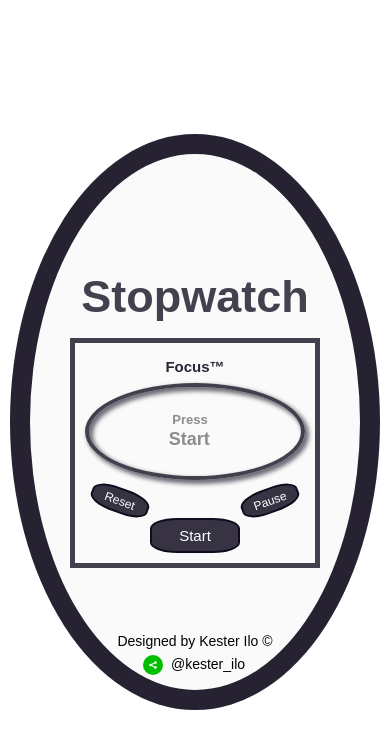
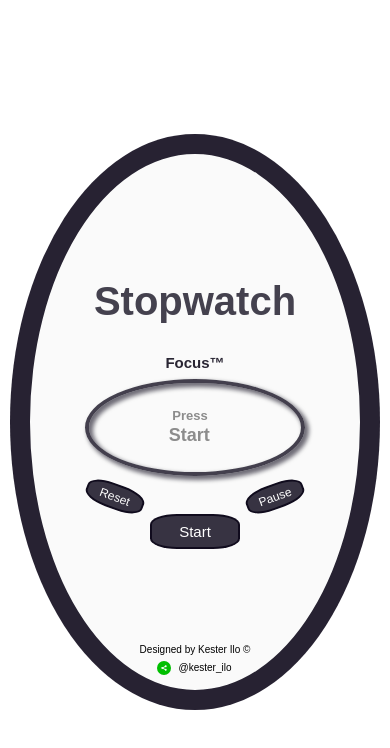
Before and after one commit to kesterilo/stopwatch-app, a React (Vite) app: page / in a window 390 px wide. Shown: the top 748 px of the page. Built offline with nearby package versions, Linux system fonts and the light colour scheme.

Commit message:
optimized the interface for mobile screens

```diff
--- a/src/App.css
+++ b/src/App.css
@@ -21,13 +21,11 @@
   position: relative;
   background-color: rgba(128, 128, 128, 0.041);
   flex-basis: 100%;
-  z-index: 2;
-  opacity: 1;
 }
 
 .counterCard {
   width: 250px;
-  border: 5px solid hsla(257, 90%, 4%, 0.746);
+  /* border: 5px solid hsla(257, 90%, 4%, 0.746); */
   margin: 10px 0;
   padding: 10px 10px 10px 10px;
 }
@@ -156,7 +154,7 @@
 }
 
 .footer {
-  font-size: 14px;
+  font-size: 10px;
   margin: 10px 0 0px 0;
   /* padding: 5px; */
   position: absolute;
@@ -170,19 +168,24 @@
 }
 
 
-@media (max-width: 430px) {
-
-}
-
 @media (max-width: 450px) {
   .container {
     max-height: 70%;
   }
+  .header {
+    font-size: 40px;
+  }
 }
 
 @media (max-width: 320px) {
+  .container {
+    max-height: 70%;
+  }
   .counterCard {
     border: 0;
+  }
+  .header {
+    font-size: 35px;
   }
 }
 
@@ -197,9 +200,3 @@
     max-height: 60%;
   }
 }
-
-@media (max-height: 440px) {
-  .container {
-    max-height: 50%;
-  }
-}
--- a/src/components/app/Footer.jsx
+++ b/src/components/app/Footer.jsx
@@ -9,7 +9,7 @@ const Footer = () => {
 			<SocialIcon
 				target="_blank"
 				className="footer-element"
-				style={{ width: '20px', height: '20px' }}
+				style={{ width: '14px', height: '14px' }}
 				url="https://x.com/kester_ilo"
 			/>
 			<a
```
